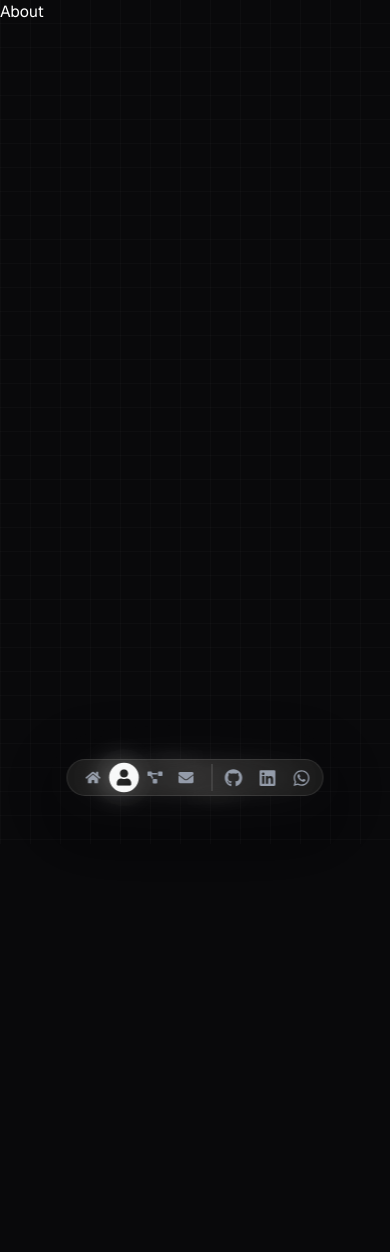
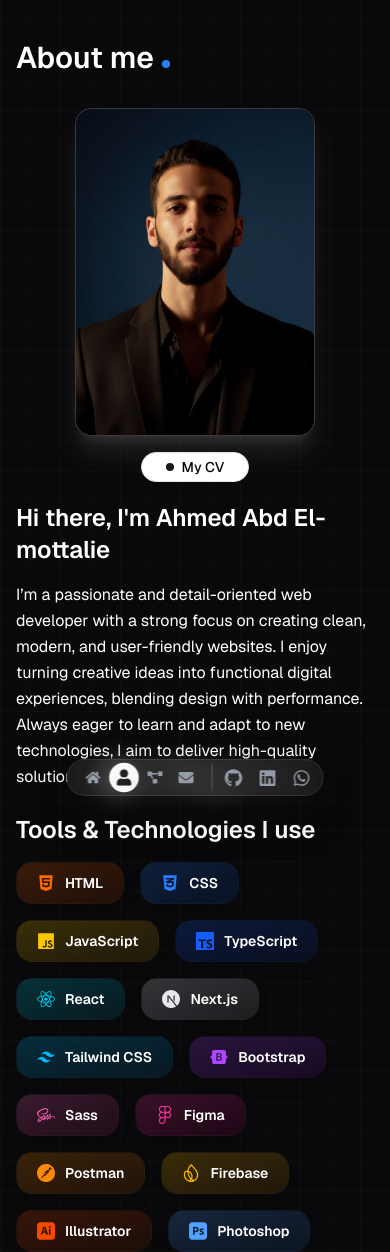
Before and after one commit to ahmed-abdelmottal3/Portfolio_V2, a Next.js app: page /about in a window 390 px wide. Before the commit the page ends 844 px from the top, so only its background shows below. Built offline with nearby package versions, Linux system fonts and the light colour scheme.

Commit message:
add info about me and my tools

```diff
--- a/app/about/page.tsx
+++ b/app/about/page.tsx
@@ -1,7 +1,76 @@
+import { InteractiveHoverButton } from '@/components/ui/interactive-hover-button'
 import React from 'react'
-
+import {
+  FaHtml5, FaCss3Alt, FaJs, FaReact, FaBootstrap, FaSass, FaFigma,
+} from "react-icons/fa";
+import { SiTypescript, SiNextdotjs, SiTailwindcss, SiPostman, SiFirebase, SiAdobeillustrator, SiAdobephotoshop } from "react-icons/si";
 export default function page() {
   return (
-    <div>About</div>
+    <section className='container mx-auto pt-10 px-4'>
+      <div className='relative text-3xl font-semibold w-fit'>
+        About me <span className='w-2 h-2 bg-blue-500 absolute bottom-2 -right-4 rounded-full'></span>
+      </div>
+
+      <section className='flex flex-col md:flex-row flex-wrap gap-5 md:gap-10 w-full pt-8'>
+        {/* الصورة + الزر */}
+        <div className='w-full md:w-1/3 flex flex-col items-center gap-4'>
+          <div className='border border-background/20 rounded-2xl shadow-xl shadow-background/10 overflow-hidden w-60 md:w-72'>
+            <img src="/me.jpg" alt="me" className='rounded-2xl w-full h-auto object-cover' />
+          </div>
+          <div>
+            <InteractiveHoverButton>My CV</InteractiveHoverButton>
+          </div>
+        </div>
+
+        {/* النص */}
+        <div className='flex-1 flex flex-col items-start justify-start'>
+          <h2 className='text-2xl font-semibold mb-4'>Hi there, I'm Ahmed Abd El-mottalie</h2>
+          <p className='text-base leading-relaxed max-w-2xl mb-6'>
+            I’m a passionate and detail-oriented web developer with a strong focus on creating clean, modern, and user-friendly websites.
+            I enjoy turning creative ideas into functional digital experiences, blending design with performance.
+            Always eager to learn and adapt to new technologies, I aim to deliver high-quality solutions that make an impact.
+          </p>
+
+          {/* Skills Section */}
+          <section>
+
+            <h2 className='text-2xl font-semibold pb-4'>Tools & Technologies I use</h2>
+            <div className='flex flex-wrap gap-4'>
+              {[
+ { name: "HTML", icon: <FaHtml5 className='text-orange-500' />, color: "from-orange-500/20 to-orange-600/10" },
+  { name: "CSS", icon: <FaCss3Alt className='text-blue-500' />, color: "from-blue-500/20 to-blue-600/10" },
+  { name: "JavaScript", icon: <FaJs className='text-yellow-400' />, color: "from-yellow-400/20 to-yellow-500/10" },
+  { name: "TypeScript", icon: <SiTypescript className='text-blue-600' />, color: "from-blue-600/20 to-blue-700/10" },
+  { name: "React", icon: <FaReact className='text-cyan-400' />, color: "from-cyan-400/20 to-cyan-500/10" },
+  { name: "Next.js", icon: <SiNextdotjs className='text-gray-200' />, color: "from-gray-200/20 to-gray-300/10" },
+  { name: "Tailwind CSS", icon: <SiTailwindcss className='text-sky-400' />, color: "from-sky-400/20 to-sky-500/10" },
+  { name: "Bootstrap", icon: <FaBootstrap className='text-purple-500' />, color: "from-purple-500/20 to-purple-600/10" },
+  { name: "Sass", icon: <FaSass className='text-pink-400' />, color: "from-pink-400/20 to-pink-500/10" },
+  { name: "Figma", icon: <FaFigma className='text-pink-500' />, color: "from-pink-500/20 to-pink-600/10" },
+  { name: "Postman", icon: <SiPostman className='text-orange-400' />, color: "from-orange-400/20 to-orange-500/10" },
+  { name: "Firebase", icon: <SiFirebase className='text-amber-400' />, color: "from-amber-400/20 to-amber-500/10" },
+  { name: "Illustrator", icon: <SiAdobeillustrator className='text-orange-600' />, color: "from-orange-600/20 to-orange-700/10" },
+  { name: "Photoshop", icon: <SiAdobephotoshop className='text-blue-400' />, color: "from-blue-400/20 to-blue-500/10" },              ].map((skill) => (
+                <span
+                  key={skill.name}
+                  className={`group relative flex items-center gap-2.5 px-5 py-2.5 text-sm font-semibold
+      border border-primary/30 rounded-2xl bg-gradient-to-br ${skill.color}
+      shadow-lg hover:shadow-xl hover:scale-105 hover:border-primary/50
+      transition-all duration-300 cursor-pointer backdrop-blur-sm
+      hover:-translate-y-1`}
+                >
+                  <span className='text-lg group-hover:scale-110 transition-transform duration-300'>
+                    {skill.icon}
+                  </span>
+                  <span className='group-hover:text-white transition-colors duration-300'>
+                    {skill.name}
+                  </span>
+                </span>
+              ))}
+            </div>
+          </section>
+        </div>
+      </section>
+    </section>
   )
 }
--- a/app/globals.css
+++ b/app/globals.css
@@ -41,7 +41,41 @@
   --radius-md: calc(var(--radius) - 2px);
   --radius-lg: var(--radius);
   --radius-xl: calc(var(--radius) + 4px);
-}
+  --animate-aurora: aurora 8s ease-in-out infinite alternate;
+  @keyframes aurora {
+  0% {
+    background-position: 0% 50%;
+    transform: rotate(-5deg) scale(0.9);
+    }
+  25% {
+    background-position: 50% 100%;
+    transform: rotate(5deg) scale(1.1);
+    }
+  50% {
+    background-position: 100% 50%;
+    transform: rotate(-3deg) scale(0.95);
+    }
+  75% {
+    background-position: 50% 0%;
+    transform: rotate(3deg) scale(1.05);
+    }
+  100% {
+    background-position: 0% 50%;
+    transform: rotate(-5deg) scale(0.9);
+    }
+  }
+  --animate-rainbow: rainbow var(--speed, 2s) infinite linear;
+  --color-color-5: var(--color-5);
+  --color-color-4: var(--color-4);
+  --color-color-3: var(--color-3);
+  --color-color-2: var(--color-2);
+  --color-color-1: var(--color-1)
+;
+  @keyframes rainbow {
+  0% {
+    background-position: 0%;}
+  100% {
+    background-position: 200%;}}}
 
 body {
   background-image: repeating-linear-gradient(0deg, rgba(255, 255, 255, 0.02), rgba(255, 255, 255, 0.02) 1px, transparent 1px, transparent 30px),
@@ -82,6 +116,11 @@ body {
   --sidebar-accent-foreground: oklch(0.21 0.006 285.885);
   --sidebar-border: oklch(0.92 0.004 286.32);
   --sidebar-ring: oklch(0.705 0.015 286.067);
+  --color-1: oklch(66.2% 0.225 25.9);
+  --color-2: oklch(60.4% 0.26 302);
+  --color-3: oklch(69.6% 0.165 251);
+  --color-4: oklch(80.2% 0.134 225);
+  --color-5: oklch(90.7% 0.231 133);
 }
 
 .dark {
@@ -116,6 +155,11 @@ body {
   --sidebar-accent-foreground: oklch(0.985 0 0);
   --sidebar-border: oklch(1 0 0 / 10%);
   --sidebar-ring: oklch(0.552 0.016 285.938);
+  --color-1: oklch(66.2% 0.225 25.9);
+  --color-2: oklch(60.4% 0.26 302);
+  --color-3: oklch(69.6% 0.165 251);
+  --color-4: oklch(80.2% 0.134 225);
+  --color-5: oklch(90.7% 0.231 133);
 }
 
 @layer base {
--- a/app/page.tsx
+++ b/app/page.tsx
@@ -3,6 +3,8 @@ import { TypeAnimation } from "react-type-animation";
 import { Great_Vibes } from "next/font/google";
 import "./globals.css";
 import CTASection from "@/components/CTAsection";
+import { AuroraText } from "@/components/ui/aurora-text"
+
 const greatVibes = Great_Vibes({
   subsets: ["latin"],
   weight: ["400"],
@@ -20,7 +22,7 @@ export default function Home() {
 
       {/* heading */}
       <h1 className="text-2xl sm:text-3xl md:text-5xl font-bold mb-2">
-        Hi, I'm <span className="text-blue-500">Ahmed</span>
+        Hi, I'm <AuroraText>Ahmed</AuroraText>
       </h1>
 
       {/* type animation */}
--- a/components/Nav.tsx
+++ b/components/Nav.tsx
@@ -1,8 +1,7 @@
 "use client";
 import Link from "next/link";
-import { usePathname } from "next/navigation"; // ✅ التعديل هنا
+import { usePathname } from "next/navigation";
 import { FaHome, FaUser, FaProjectDiagram, FaEnvelope, FaGithub, FaWhatsapp, FaLinkedin } from "react-icons/fa";
-
 export default function Nav() {
   const pathname = usePathname();
   const active = pathname;
--- /dev/null
+++ b/components/ui/aurora-text.tsx
@@ -0,0 +1,43 @@
+"use client"
+
+import React, { memo } from "react"
+
+interface AuroraTextProps {
+  children: React.ReactNode
+  className?: string
+  colors?: string[]
+  speed?: number
+}
+
+export const AuroraText = memo(
+  ({
+    children,
+    className = "",
+    colors = ["#FF0080", "#7928CA", "#0070F3", "#38bdf8"],
+    speed = 1,
+  }: AuroraTextProps) => {
+    const gradientStyle = {
+      backgroundImage: `linear-gradient(135deg, ${colors.join(", ")}, ${
+        colors[0]
+      })`,
+      WebkitBackgroundClip: "text",
+      WebkitTextFillColor: "transparent",
+      animationDuration: `${10 / speed}s`,
+    }
+
+    return (
+      <span className={`relative inline-block ${className}`}>
+        <span className="sr-only">{children}</span>
+        <span
+          className="animate-aurora relative bg-[length:200%_auto] bg-clip-text text-transparent"
+          style={gradientStyle}
+          aria-hidden="true"
+        >
+          {children}
+        </span>
+      </span>
+    )
+  }
+)
+
+AuroraText.displayName = "AuroraText"
--- /dev/null
+++ b/components/ui/interactive-hover-button.tsx
@@ -0,0 +1,30 @@
+import { ArrowRight } from "lucide-react"
+
+import { cn } from "@/lib/utils"
+
+export function InteractiveHoverButton({
+  children,
+  className,
+  ...props
+}: React.ButtonHTMLAttributes<HTMLButtonElement>) {
+  return (
+    <button
+      className={cn(
+        "group bg-background relative w-auto cursor-pointer overflow-hidden rounded-full border p-1 px-6 text-center font-medium text-foreground text-sm",
+        className
+      )}
+      {...props}
+    >
+      <div className="flex items-center gap-2">
+        <div className="bg-primary h-2 w-2 rounded-full transition-all duration-500 group-hover:scale-[100.8]"></div>
+        <span className="inline-block transition-all duration-500 group-hover:translate-x-12 group-hover:opacity-0">
+          {children}
+        </span>
+      </div>
+      <div className="text-background absolute top-0 z-10 flex h-full w-full translate-x-12 items-center justify-center gap-2 opacity-0 transition-all duration-500 group-hover:-translate-x-5 group-hover:opacity-100">
+        <span>{children}</span>
+        <ArrowRight size={18} />
+      </div>
+    </button>
+  )
+}
```
Also changed, not shown: components.json, public/me.jpg (added), 1 other file (tests, documents, lock files or other folders).
